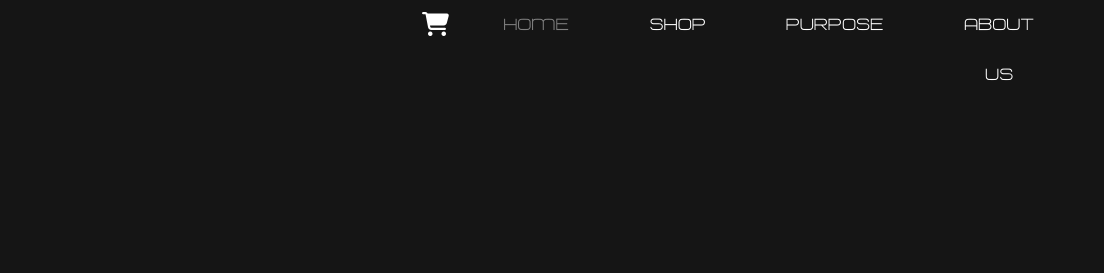
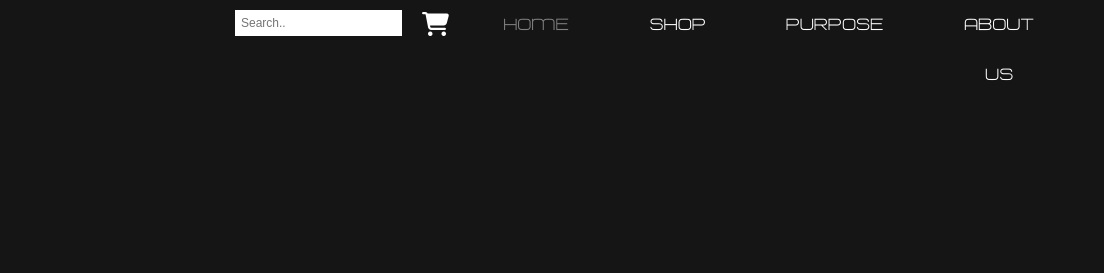
Before and after one commit to sylwiamisiak/Bose-Exam-Version, a plain HTML site: page index.html in a window 1280 px wide. Shown: the top 273 px of the page, 176-1280 px from the left. Drawn offline with nearby package versions, Linux system fonts and the light colour scheme.

Commit message:
With searchbar

```diff
--- a/Stylesheets/product.css
+++ b/Stylesheets/product.css
@@ -32,6 +32,19 @@ body {
     font-size: 24px;
     cursor: pointer;
     margin-right: 15px;
+}
+
+.input_searchfield {
+    float: right;
+    padding: 6px;
+    margin-top: 10px;
+    margin-left: 8px;
+    font-size: 12px;
+}
+
+.form_container {
+    float: right;
+    margin-right: 20px;
 }
 
 .product_container {
@@ -305,6 +318,19 @@ h3 {
     margin-right: 15px;
 }
 
+.input_searchfield {
+    float: right;
+    padding: 6px;
+    margin-top: 10px;
+    margin-left: 8px;
+    font-size: 12px;
+}
+
+.form_container {
+    float: right;
+    margin-right: 20px;
+}
+
 .product_container {
     margin-top: 50px;
     display: flex;
--- a/Stylesheets/sport.css
+++ b/Stylesheets/sport.css
@@ -38,6 +38,19 @@ body {
     font-size: 24px;
     cursor: pointer;
     margin-right: 15px;
+}
+
+.input_searchfield {
+    float: right;
+    padding: 6px;
+    margin-top: 10px;
+    margin-left: 8px;
+    font-size: 12px;
+}
+
+.form_container {
+    float: right;
+    margin-right: 20px;
 }
 
 .intro_text {
@@ -291,6 +304,19 @@ h3 {
     font-size: 24px;
     cursor: pointer;
     margin-right: 15px;
+}
+
+.input_searchfield {
+    float: right;
+    padding: 6px;
+    margin-top: 10px;
+    margin-left: 8px;
+    font-size: 12px;
+}
+
+.form_container {
+    float: right;
+    margin-right: 20px;
 }
 
 .website_title {
--- a/index.html
+++ b/index.html
@@ -23,9 +23,9 @@
             </script>
     </head>
 
+
 <body class="body_container">
-
-<header>
+    <header>
             <div class="logo">
                 <a href="index.html"><img src="bose-vector-logo.png" class="web_logo" alt="bose logo"></a>
             </div>
@@ -66,7 +66,12 @@
             </nav>
             <div class="menu-toggle"><i class="fa fa-bars" aria-hidden="true"></i></div>
 
-            <div class="shopping_cart"><i class="fa fa-shopping-cart" aria-hidden="true"></i></div>
+            <div class="shopping_cart"><i class="fa fa-shopping-cart" aria-hidden="true"></i>
+            </div>
+
+             <form class="form_container" action="#">
+                <input type="text" placeholder="Search.." name="search" class="input_searchfield">
+            </form>
     </header>
 
 
--- a/stylesheet.css
+++ b/stylesheet.css
@@ -37,6 +37,19 @@ body {margin:0 ;font-family:Arial}
     font-size: 24px;
     cursor: pointer;
     margin-right: 15px;
+}
+
+.input_searchfield {
+    float: right;
+    padding: 6px;
+    margin-top: 10px;
+    margin-left: 8px;
+    font-size: 12px;
+}
+
+.form_container {
+    float: right;
+    margin-right: 20px;
 }
 
 .landing_container {
@@ -189,7 +202,7 @@ label span:hover{
     margin-top: 50px;
     background-color: #1C1C1C;
     padding-bottom: 50px;
-    }
+}
 
 .title_kind_section {
     font: 25px 'Hurtmold';
@@ -381,6 +394,19 @@ h3 {
     font-size: 24px;
     cursor: pointer;
     margin-right: 15px;
+}
+
+.input_searchfield {
+    float: right;
+    padding: 6px;
+    margin-top: 10px;
+    margin-left: 8px;
+    font-size: 12px;
+}
+
+.form_container {
+    float: right;
+    margin-right: 20px;
 }
 
 .website_title {
```
Also changed, not shown: Subpages/example_of_product.html (+5 -1 lines), Subpages/sport_and_gym.html (+6 -1 lines).
